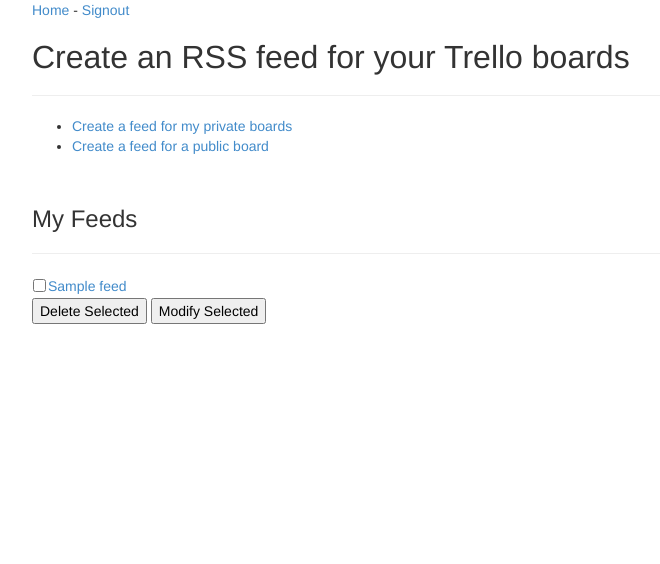
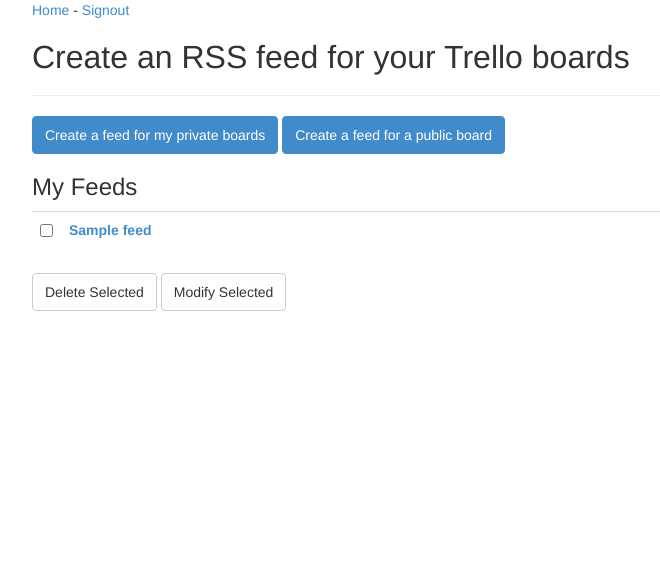
Before and after one commit to naiyt/trellorss-gae, a Python web app: template templates/profile.html in a window 1280 px wide. Shown: the top 564 px of the page, without its empty margins (198-858 px from the left). Run offline with Jinja, Linux system fonts and the light colour scheme; the template is opened without the code that fills it: most values are stand-ins (such as "Sample title", 1, 10 or a date in 2020).

Commit message:
Changed up the styling a bit

```diff
--- a/app.yaml
+++ b/app.yaml
@@ -22,6 +22,10 @@
   script: main.app
   login: admin
 
+- url: /fix-feeds
+  script: main.app
+  login: admin
+
 - url: .*
   script: main.app
 
--- a/style/style.css
+++ b/style/style.css
@@ -50,3 +50,26 @@
 .error {
 	color: red;
 }
+
+.check {
+  width: 20px;
+}
+
+
+label {
+  display: block;
+}
+
+.btn-default {
+  color: #333333;
+  background-color: #ffffff;
+  border-color: #cccccc;
+}
+
+.btn-default:hover,
+.btn-default:focus,
+.btn-default:active,
+.btn-default.active {
+  background-color: #cccccc;
+  border-color: #cccccc;
+}
--- a/templates/profile.html
+++ b/templates/profile.html
@@ -9,24 +9,25 @@
 
 	<h2>Create an RSS feed for your Trello boards</h2>
 	<hr>
-		<ul>
-			<li><a href="/privatefeeds">Create a feed for my private boards</a></li>
-			<li><a href="/publicfeeds">Create a feed for a public board</a></li>
-		</ul>
+		<a class="btn btn-lg btn-primary" href="/privatefeeds">Create a feed for my private boards</a>
+		<a class="btn btn-lg btn-primary" href="/privatefeeds">Create a feed for a public board</a>
 	<br>
 	<h3>My Feeds</h3>
-	<hr>
 	{% if feeds %}
-		<form method="post">
-			<table>
-		{% for feed in feeds %}
-			<tr><td><input type="checkbox" name="{{feed.key.id()}}"></td>
-				<td><a href="/feed/{{feed.key.id()}}">{{feed.channel_title}}</a></td>
-			</tr>
-		{% endfor %}
-			</table>
-			<input type="submit" name="delete" value="Delete Selected">
-			<input type="submit" name="modify" value="Modify Selected">
+
+		<form method="post" class="form-inline">
+			<div class="form-group">
+				<table class="table table-hover">
+			{% for feed in feeds %}
+				<tr><td class="check"><input type="checkbox" name="{{feed.key.id()}}" id="check_{{feed.key.id()}}"></td>
+					<td><label for="check_{{feed.key.id()}}"><a href="/feed/{{feed.key.id()}}">{{feed.channel_title}}</a></label></td>
+				</tr>
+			{% endfor %}
+				</table>
+
+				<button class="btn btn-default" type="submit" name="delete" value="delete">Delete Selected</button>
+				<button class="btn btn-default" type="submit" name="modify" value="delete">Modify Selected</button>
+			</div>
 		</form>
 	{% else %}
 		<p>You don't have any feeds setup yet.</p>
```
Also changed, not shown: main.py (+23 -1 lines).
